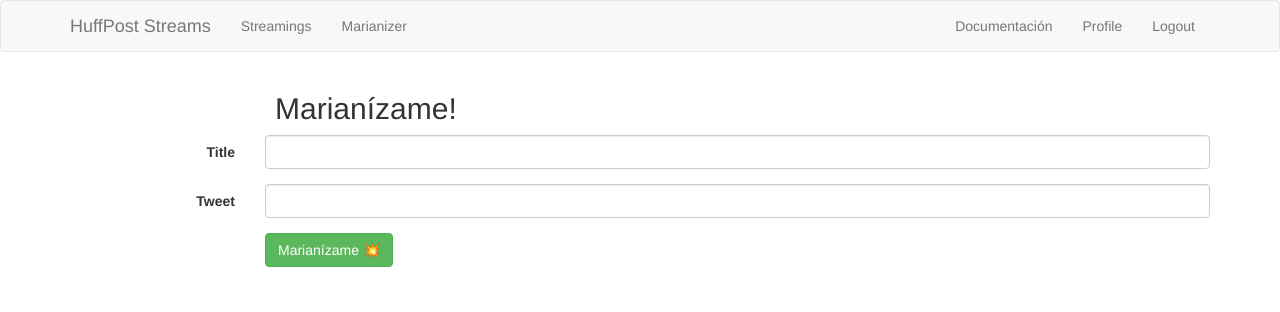
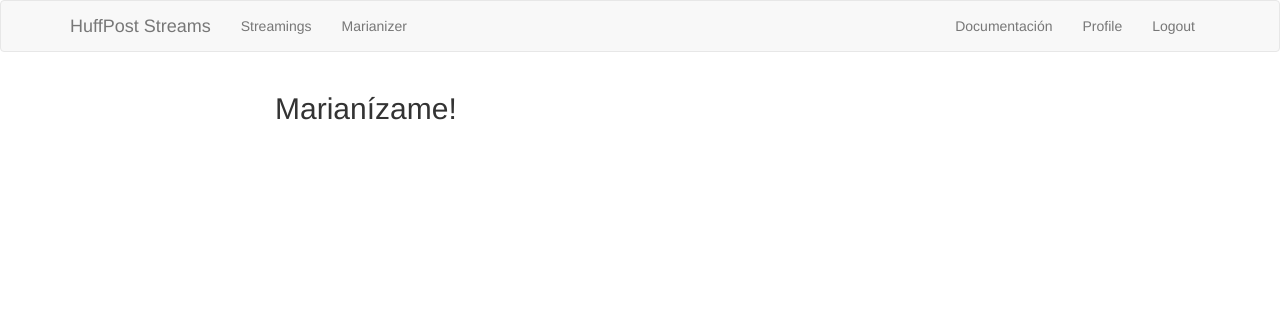
Before and after one commit to sqr/restream_flask, a Flask app: page /marianizer in a window 1280 px wide. Shown: the top 312 px of the page. Run offline with Flask 2, Linux system fonts and the light colour scheme; the visitor is signed in with stand-in values (Sample User, id 1); data comes from the database, SQL or seed files in the repository; parts of the project's set-up code (start-up, migrations or seed data) failed here and were passed over; some libraries are stand-ins or nearby versions.

Commit message:
commenting for debug

```diff
--- a/app/templates/marianizer.html
+++ b/app/templates/marianizer.html
@@ -5,7 +5,7 @@
   <div class="col-sm-offset-2 col-sm-10">
     <h2>Marianízame!</h2>
   </div>
-  <form action="" method="post" class="form form-horizontal form-horizontal" role="form">
+  <!-- <form action="" method="post" class="form form-horizontal form-horizontal" role="form">
     {% if form.errors %}
       <div class="col-sm-offset-2 col-sm-10">
         {% for error in form.tweet.errors %}
@@ -30,5 +30,5 @@
           {{ form.submit(class_="btn btn-success") }}
       </div>
     </div>
-  </form>
+  </form> -->
 {% endblock %}
```
